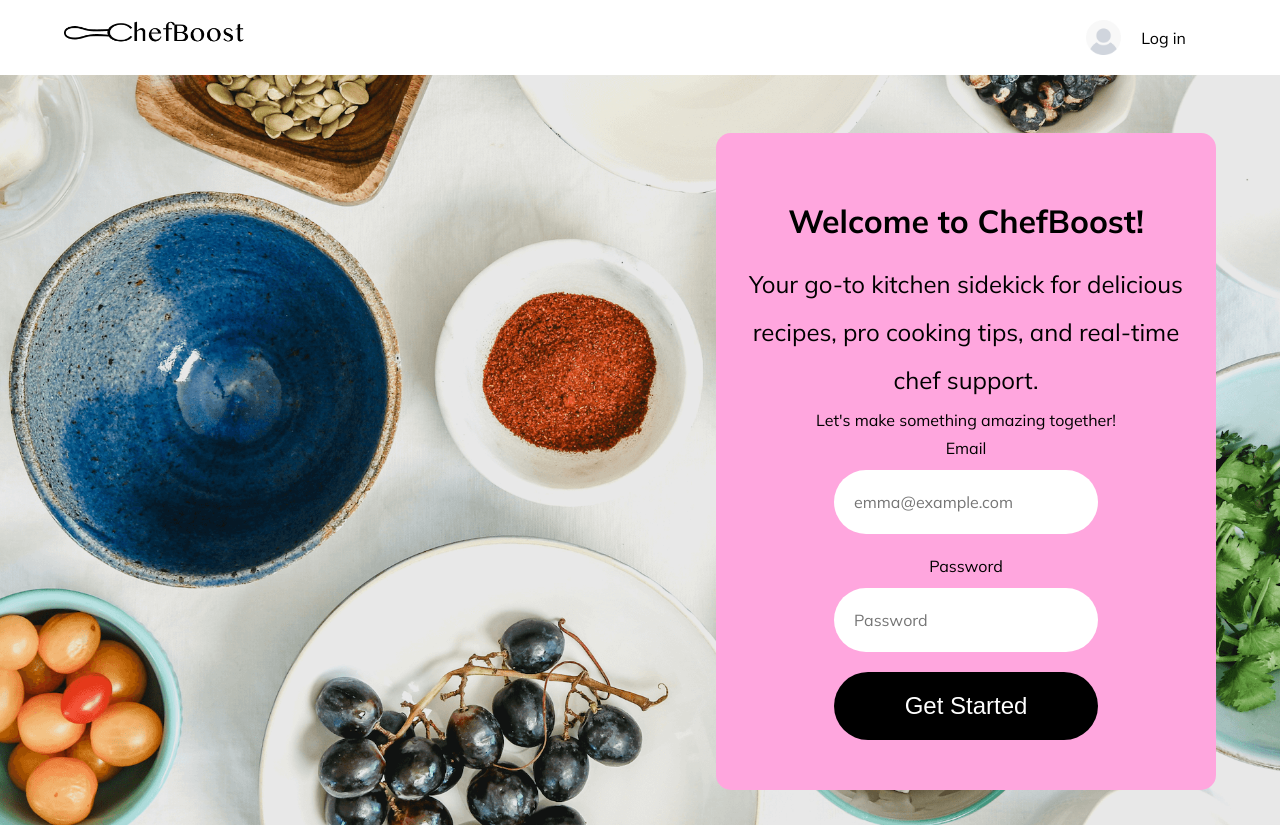
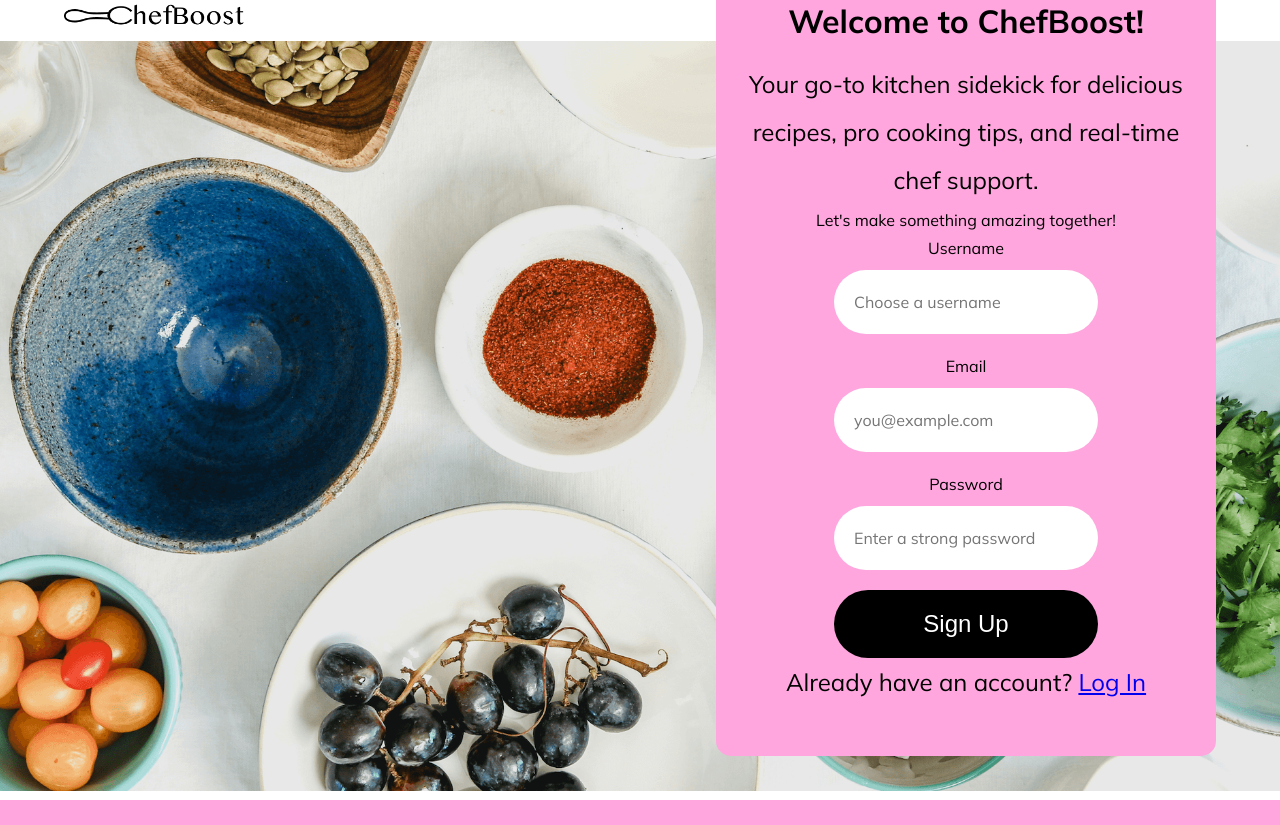
Before and after one commit to twosavoie/gen-ai-recipe-chatbot, a Flask app: page /signup in a window 1280 px wide. After the commit the page ends 800 px from the top, so only its background shows below. Run offline with Flask 3, Linux system fonts and the light colour scheme.

Commit message:
Update signup template

```diff
--- a/app.py
+++ b/app.py
@@ -7,6 +7,10 @@ from dotenv import load_dotenv
 import time
 import logging
 import datetime
+
+# Supabase imports
+from supabase import create_client
+from supabase.client import ClientOptions
 
 # app will run at: http://127.0.0.1:5000/
 
@@ -136,4 +140,5 @@ def log_run(run_status):
 if __name__ == "__main__":
     with app.app_context():
         db.create_all()  # Ensure the database is created
+        print("Database created.")
     app.run(debug=True)
--- a/templates/signup.html
+++ b/templates/signup.html
@@ -22,8 +22,8 @@
           Boost</span>
       </figure>
       <div class="user-info">
-        <img src="{{ url_for('static', filename='avatar.png' ) }}" alt="" class="user-image">
-        <a href="{{ url_for('login') }}" class="link-underline">Log in</a>
+        <!-- <img src="{{ url_for('static', filename='avatar.png' ) }}" alt="" class="user-image"> -->
+        <!-- <a href="{{ url_for('login') }}" class="link-underline">Log in</a> -->
       </div>
     </div>
   </header>
@@ -34,16 +34,25 @@
         <p>Your go-to kitchen sidekick for delicious recipes, pro cooking tips, and real-time chef support.</p>
         <p class="subtext">Let's make something amazing together!</p>
         <form method="POST" class="auth-form-content-wrapper">
+          <!-- Username Field -->
           <div class="form-group">
-            <label for="username">Email</label>
-            <input type="text" id="username" name="username" placeholder="emma@example.com" required>
+            <label for="username">Username</label>
+            <input type="text" id="username" name="username" placeholder="Choose a username" required>
           </div>
+          <!-- Email Field -->
+          <div class="form-group">
+            <label for="email">Email</label>
+            <input type="email" id="email" name="email" placeholder="you@example.com" required>
+          </div>
+          <!-- Password Field -->
           <div class="form-group">
             <label for="password">Password</label>
-            <input type="password" id="password" name="password" placeholder="Password" required>
+            <input type="password" id="password" name="password" placeholder="Enter a strong password" required>
           </div>
-          <button type="submit" class="btn">Get Started</button>
+          <!-- Submit Button -->
+          <button type="submit" class="btn">Sign Up</button>
         </form>
+        <p>Already have an account? <a href="{{ url_for('login') }}">Log In</a></p>
       </div>
     </div>
     </div>
```
